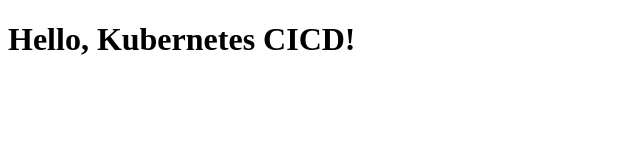
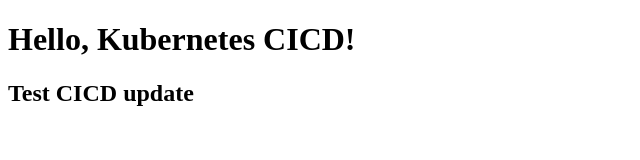
Before and after one commit to tzuhsunn/cicd-demo-250223, a plain HTML site: page index.html in a window 1280 px wide. Shown: the whole page, without its empty margins (0-640 px from the left). Drawn offline with Linux system fonts and the light colour scheme.

Commit message:
Edit index.html

```diff
--- a/index.html
+++ b/index.html
@@ -5,5 +5,6 @@
     </head>
     <body>
       <h1>Hello, Kubernetes CICD!</h1>
+      <h2>Test CICD update</h2>
     </body>
     </html>
```
